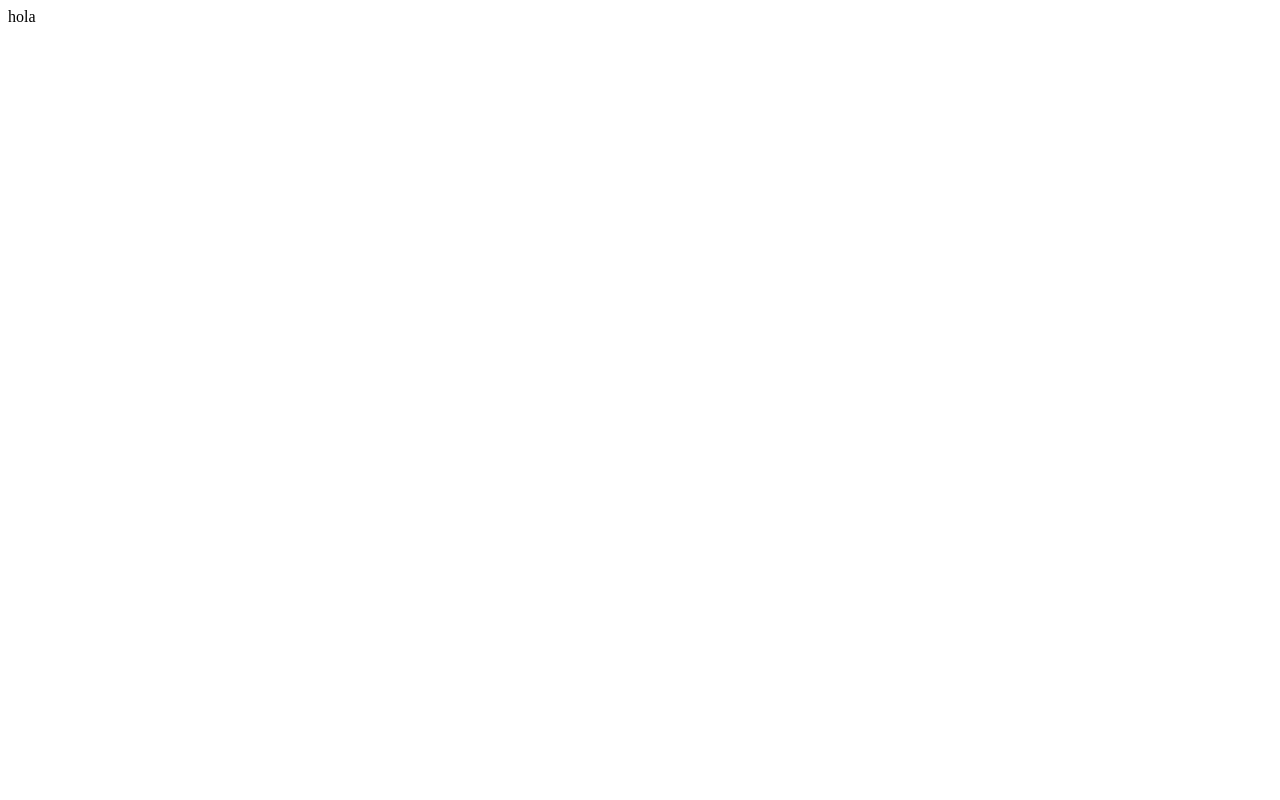
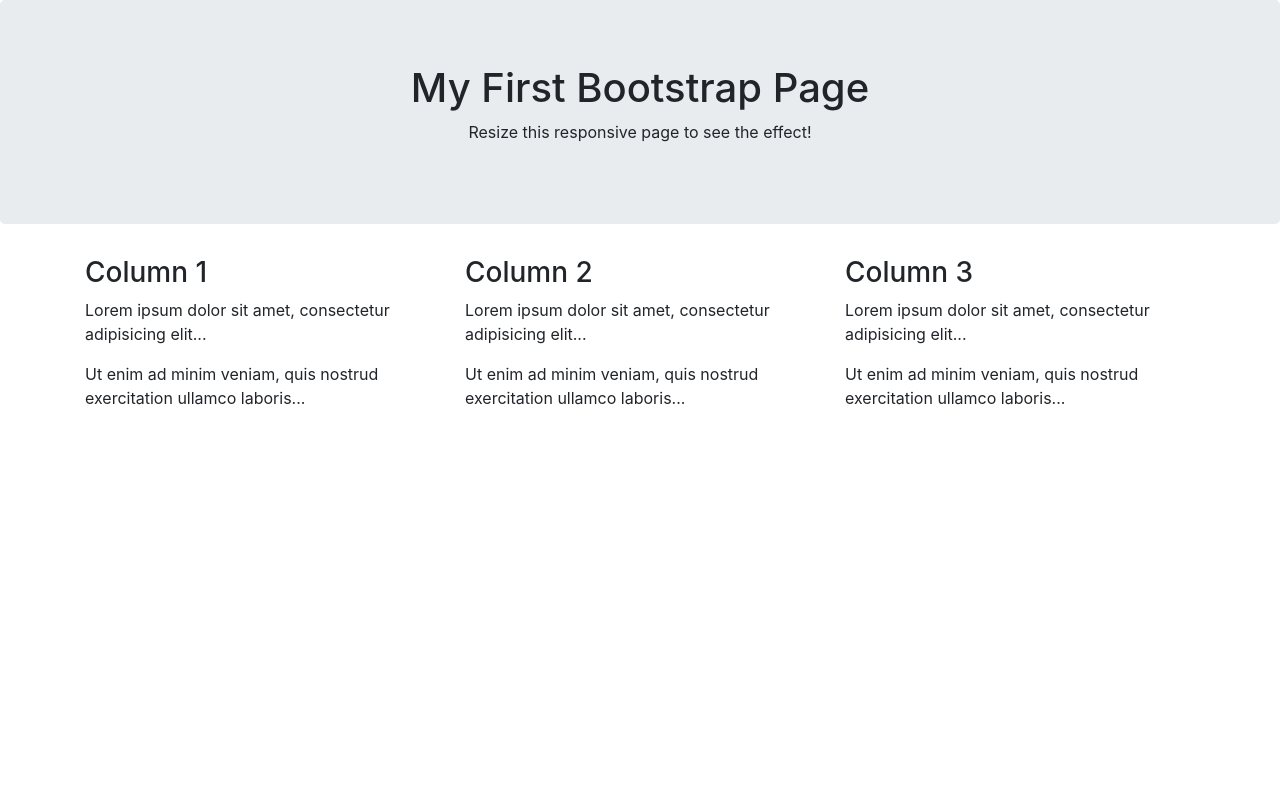
Before and after one commit to sanck/pagina, a PHP site: page / in a window 1280 px wide. Before the commit the page is almost empty. Run offline with PHP 8.4, Linux system fonts and the light colour scheme.

Commit message:
Integración de bootstrap 4 y ejemplo

```diff
--- a/index.php
+++ b/index.php
@@ -1 +1,40 @@
-hola
+<!DOCTYPE html>
+<html lang="en">
+<head>
+  <title>Bootstrap Example</title>
+  <meta charset="utf-8">
+  <meta name="viewport" content="width=device-width, initial-scale=1">
+  <link rel="stylesheet" href="https://maxcdn.bootstrapcdn.com/bootstrap/4.4.1/css/bootstrap.min.css">
+  <script src="https://ajax.googleapis.com/ajax/libs/jquery/3.4.1/jquery.min.js"></script>
+  <script src="https://cdnjs.cloudflare.com/ajax/libs/popper.js/1.16.0/umd/popper.min.js"></script>
+  <script src="https://maxcdn.bootstrapcdn.com/bootstrap/4.4.1/js/bootstrap.min.js"></script>
+</head>
+<body>
+
+<div class="jumbotron text-center">
+  <h1>My First Bootstrap Page</h1>
+  <p>Resize this responsive page to see the effect!</p>
+</div>
+
+<div class="container">
+  <div class="row">
+    <div class="col-sm-4">
+      <h3>Column 1</h3>
+      <p>Lorem ipsum dolor sit amet, consectetur adipisicing elit...</p>
+      <p>Ut enim ad minim veniam, quis nostrud exercitation ullamco laboris...</p>
+    </div>
+    <div class="col-sm-4">
+      <h3>Column 2</h3>
+      <p>Lorem ipsum dolor sit amet, consectetur adipisicing elit...</p>
+      <p>Ut enim ad minim veniam, quis nostrud exercitation ullamco laboris...</p>
+    </div>
+    <div class="col-sm-4">
+      <h3>Column 3</h3>
+      <p>Lorem ipsum dolor sit amet, consectetur adipisicing elit...</p>
+      <p>Ut enim ad minim veniam, quis nostrud exercitation ullamco laboris...</p>
+    </div>
+  </div>
+</div>
+
+</body>
+</html>
```
